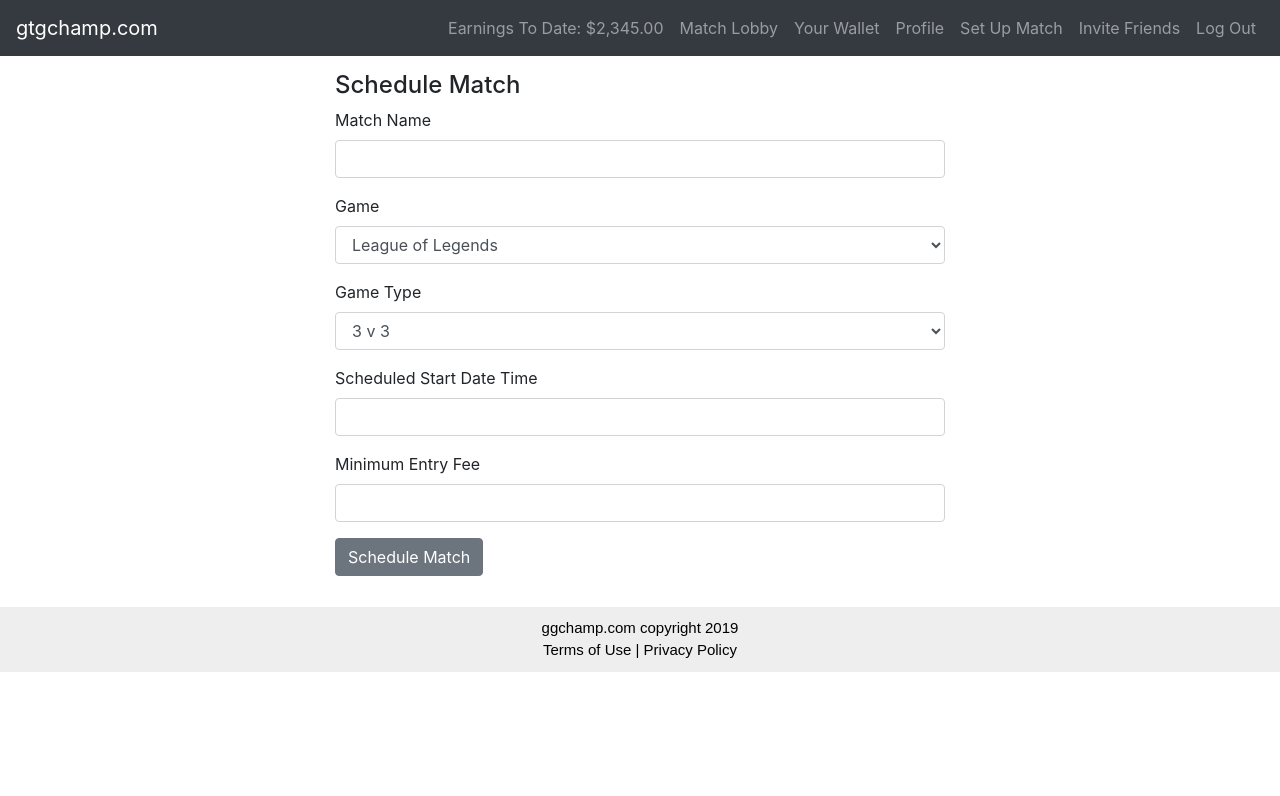
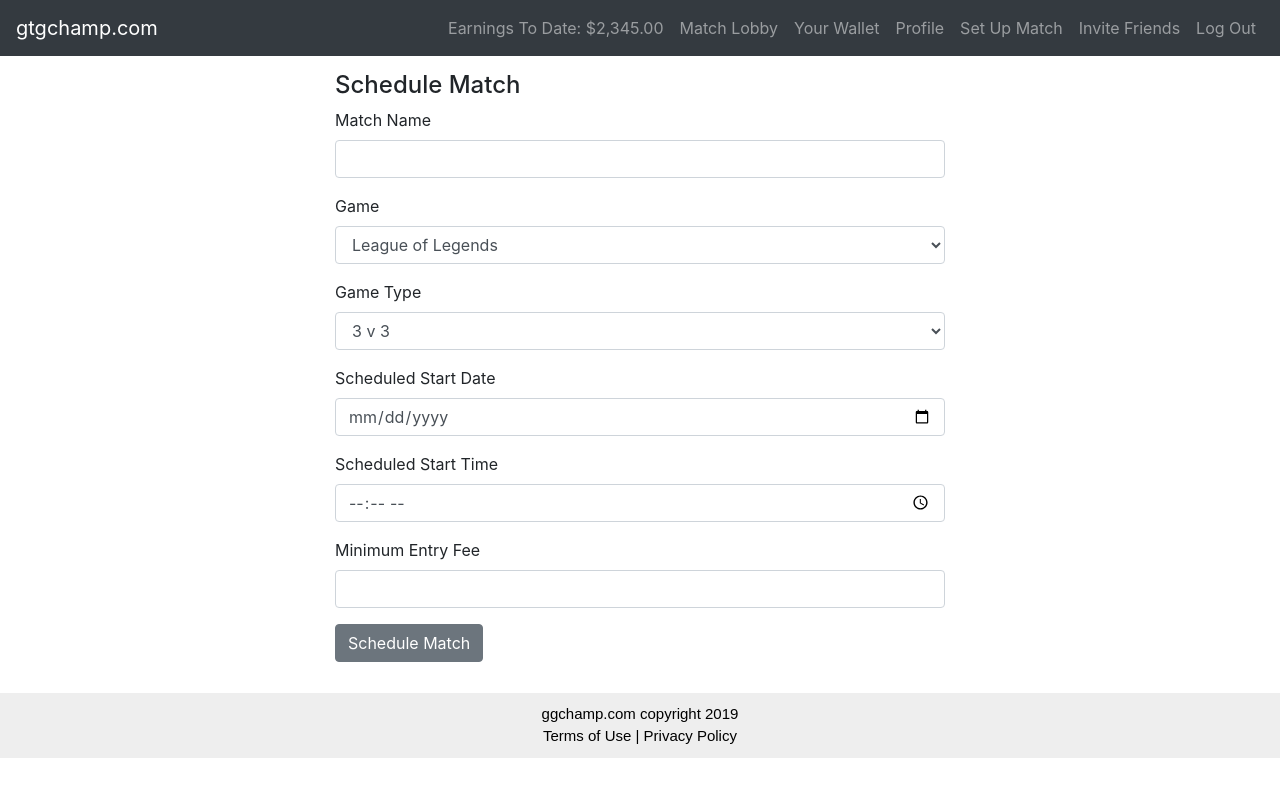
Before and after one commit to armandopadilla/ggchamp.com, a Next.js app: page /game/create in a window 1280 px wide. Shown: the top 796 px of the page. Built offline with nearby package versions, Linux system fonts and the light colour scheme.

Commit message:
create game done

```diff
--- a/pages/game/create.js
+++ b/pages/game/create.js
@@ -17,7 +17,8 @@ export default class GameCreate extends Component {
     matchName: '',
     title: '',
     gameType: '',
-    startDateTime: '',
+    startDate: '',
+    startTime: '',
     entryFee: '',
     isSubmitted: false,
     isError: null,
@@ -33,13 +34,13 @@ export default class GameCreate extends Component {
   handleOnSubmit = async (e) => {
     e.preventDefault();
 
+    this.setState({ isSubmitted: false });
+
     // Grab the users token
     const token = 'eyJhbGciOiJIUzI1NiIsInR5cCI6IkpXVCJ9.eyJlbWFpbCI6Im1hbmRvcGFkaWxsYTgxQGdtYWlsLmNvbSIsImlkIjoiNWNiNzU0MGZlZmQ1Y2U1NWJhNGZjM2Y4IiwidXNlcm5hbWUiOiJhcm1hbmRvIiwiaWF0IjoxNTU1ODUxODgyfQ.KXuUF82jtpIr1Yf8almnbVjfi1u2tRYDVuakRVLSVVY';
-    //console.log(document.cookie);
 
     // Format the date-time
-    const dateTime = new Date(this.state.startDateTime);
-    console.log(dateTime);
+    const dateTime = new Date(this.state.startDate+' '+this.state.startTime);
     this.setState({ startDateTime: dateTime }, async () => {
 
       // Fetch the data from API
@@ -52,20 +53,27 @@ export default class GameCreate extends Component {
         }
       };
 
-      // To do this should be part of this apps API
+      //@todo this should be part of this apps API
       try {
         const res = await axios(options);
         this.setState({ isSubmitted: true, isSuccess: true });
 
         // Join the contest
 
+
+
+        this.setState({
+          isSubmitted: true,
+          isError: false,
+          isSuccess: true });
+
+
       }
       catch(e) {
-        this.setState({ isSubmitted: true, isError: true, message: e.response.data.message });
+        this.setState({ isSubmitted: true, isError: true, message: e.response.message });
       }
 
     });
-    //const myGames = JSON.parse(resMyData).data;
 
   };
 
@@ -80,7 +88,10 @@ export default class GameCreate extends Component {
         </Alert>)
       }
       else {
-        return (<Alert color="sucess">{this.state.message}</Alert>)
+        return (
+          <Alert color="success">You're set!  Your match has been scheduled.
+          Now, invite friends or wait to have new competitors join your match.
+          </Alert>)
       }
     }
   }
@@ -109,8 +120,12 @@ export default class GameCreate extends Component {
             </Input>
           </FormGroup>
           <FormGroup>
-            <Label for="startTime">Scheduled Start Date Time</Label>
-            <Input type="datetime" name="startDateTime" id="startDateTime" onChange={this.handleInputChange} />
+            <Label for="startDate">Scheduled Start Date</Label>
+            <Input type="date" name="startDate" id="startDate" onChange={this.handleInputChange} />
+          </FormGroup>
+          <FormGroup>
+            <Label for="startTime">Scheduled Start Time</Label>
+            <Input type="time" name="startTime" id="startTime" onChange={this.handleInputChange} />
           </FormGroup>
           <FormGroup>
             <Label for="entryFee">Minimum Entry Fee</Label>
```
Also changed, not shown: pages/home.js (+6 -20 lines).
